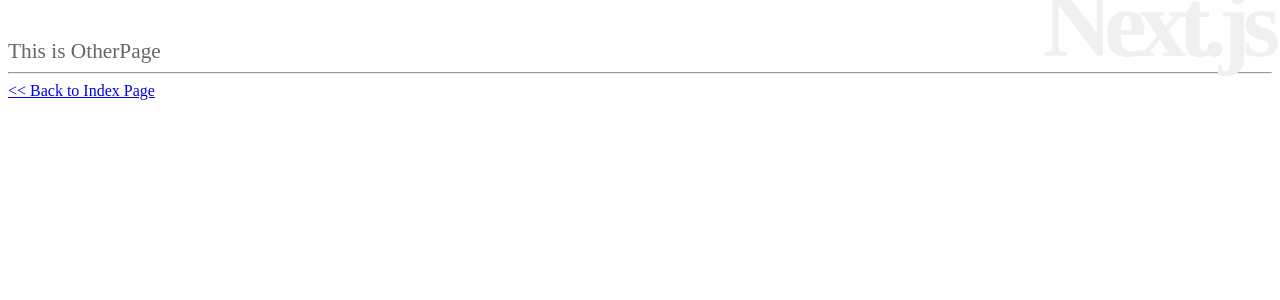
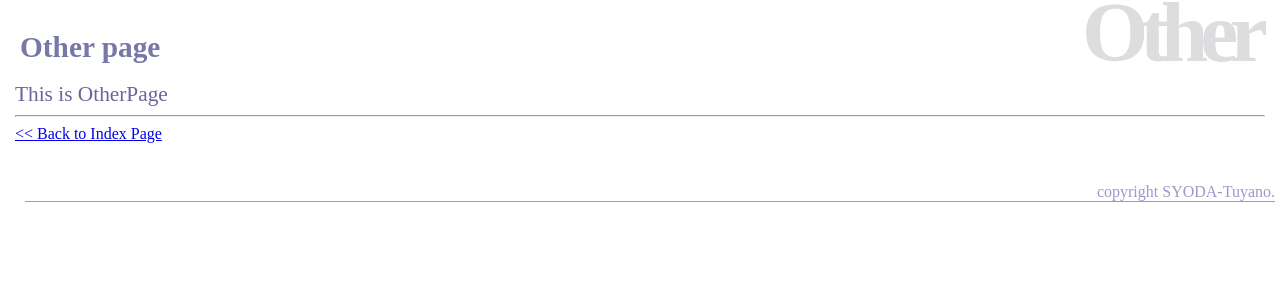
Before and after one commit to Popo1173/next_app, a Next.js app: page /other in a window 1280 px wide. Shown: the top 300 px of the page. Built offline with nearby package versions, Linux system fonts and the light colour scheme.

Commit message:
Layoutもろもろ作成

```diff
--- /dev/null
+++ b/components/Footer.js
@@ -0,0 +1,10 @@
+import React, { Component } from 'react';
+
+class Footer extends Component {
+    render(){
+        return(
+            <footer>{this.props.footer}</footer>
+        )
+    }
+}
+export default Footer;
--- /dev/null
+++ b/components/Header.js
@@ -0,0 +1,13 @@
+import React, { Component } from 'react';
+
+class Header extends Component {
+    render(){
+        return(
+            <header>
+                <div>{this.props.header}</div>
+                <h1>{this.props.title}</h1>
+            </header>
+        );
+    }
+}
+export default Header;
--- /dev/null
+++ b/components/Layout.js
@@ -0,0 +1,19 @@
+import React, { Component } from 'react';
+import Header from '../components/Header';
+import Footer from '../components/Footer';
+import style from '../static/Style';
+
+class Layout extends Component {
+    render(){
+        return(
+            <div>
+                {style}
+                <Header header={this.props.header} title={this.props.title} />
+                {/* childrenでコンテンツを取り出す */}
+                {this.props.children}
+                <Footer footer="copyright SYODA-Tuyano." />
+            </div>
+        )
+    }
+}
+export default Layout;
--- a/pages/other.js
+++ b/pages/other.js
@@ -1,27 +1,14 @@
 import Link from 'next/link';
+import Layout from '../components/Layout';
 
-const h1 = {
-    fontSize: '72pt',
-    fontWeight: 'bold',
-    textAlign: 'right',
-    letterSpacing: '-8px',
-    color: '#f0f0f0',
-    margin: '-40px 0px'
-}
-
-const p = {
-    margin: '0px',
-    color: '#666',
-    fontSize: '16pt'
-}
-
-export default () => <div>
-    <h1 style={h1}>Next.js</h1>
-    <p style={p}>This is OtherPage</p>
-    <hr />
-    <div>
-        <Link href="/">
-            <a>&lt;&lt; Back to Index Page </a>
-        </Link>
-    </div>
-</div>
+export default () => (
+    <Layout header="Other" title="Other page">
+        <p>This is OtherPage</p>
+        <hr />
+        <div>
+            <Link href="/">
+                &lt;&lt; Back to Index Page
+            </Link>
+        </div>
+    </Layout>
+)
--- a/static/Style.js
+++ b/static/Style.js
@@ -2,18 +2,39 @@ export default <style>
     {`
         body{
             margin: 10px;
+            padding: 5px;
+            color: #669;
+        }
+        header {
+            font-size: 64pt;
+            font-weight: bold;
+            text-align: right;
+            letter-spacing: -8px;
+            color: #dddddf;
+            margin: -32px 5px;
+        }
+        footer {
+            color: #99c;
+            font-size: 12pt;
+            text-align: right;
+            border-bottom: 1px solid #99c;
+            margin: 50px 0px 10px 0px;
+            position: relative;
+            bottom: 10px;
+            right: 10px;
+            left: 10px;
         }
         h1 {
-            font-size: 68pt;
+            font-size: 22pt;
             font-weight: bold;
-            text-aligin: right;
-            letter-spacing: -8px;
-            color: #f0f0f0;
-            margin:-32px 0px;
+            text-align: left;
+            letter-spacing: 0px;
+            color: #77a;
+            margin:-50px 0px 50px 0px;
         }
         p {
             margin: 0;
-            color: #666;
+            color: #669;
             font-size: 16pt;
         }
     `}
```
Also changed, not shown: pages/index.js (+7 -15 lines).
